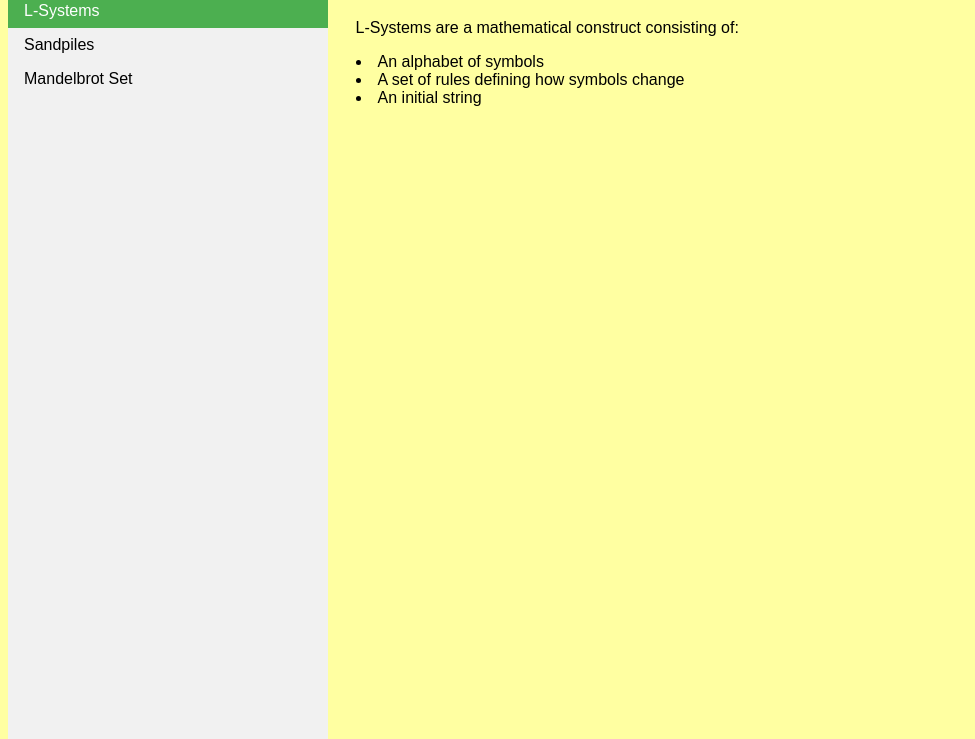
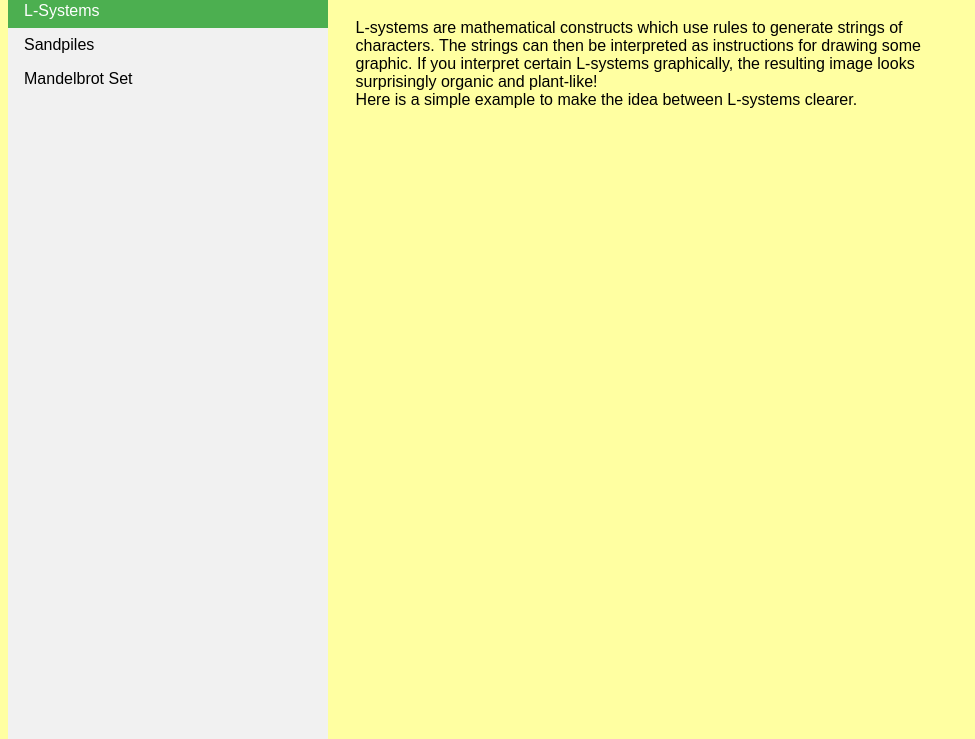
Before and after one commit to ericnlchen/ericnlchen.github.io, a plain HTML site: page LSystems.html in a window 1280 px wide. Shown: the part 61-800 px from the top of the page, without its empty margins (0-975 px from the left). Drawn offline with Linux system fonts and the light colour scheme.

Commit message:
Update LSystems.html

```diff
--- a/LSystems.html
+++ b/LSystems.html
@@ -14,6 +14,8 @@
     <h1>L-Systems</h1>
   </div>
   <div class="main">
-    <p>L-Systems are a mathematical construct consisting of: <li>An alphabet of symbols</li><li>A set of rules defining how symbols change</li><li>An initial string</li></p>
+    <p>L-systems are mathematical constructs which use rules to generate strings of characters. The strings can then be interpreted
+      as instructions for drawing some graphic. If you interpret certain L-systems graphically, the resulting image looks surprisingly
+      organic and plant-like!<br>Here is a simple example to make the idea between L-systems clearer.</p>
   </div>
 </body>
```
